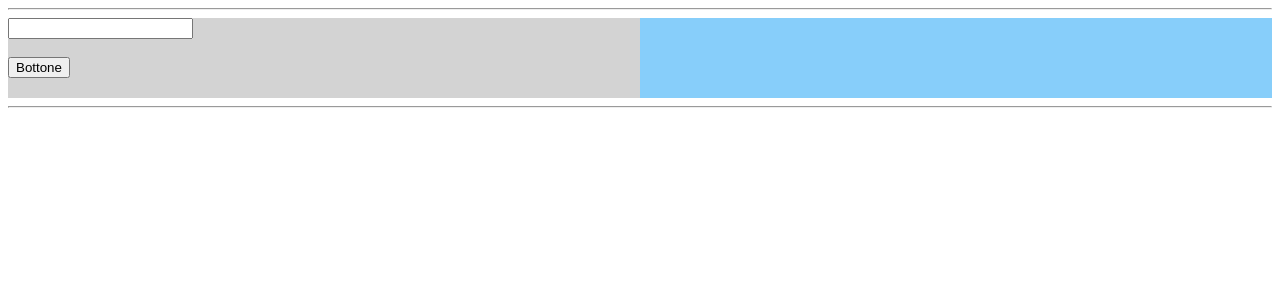
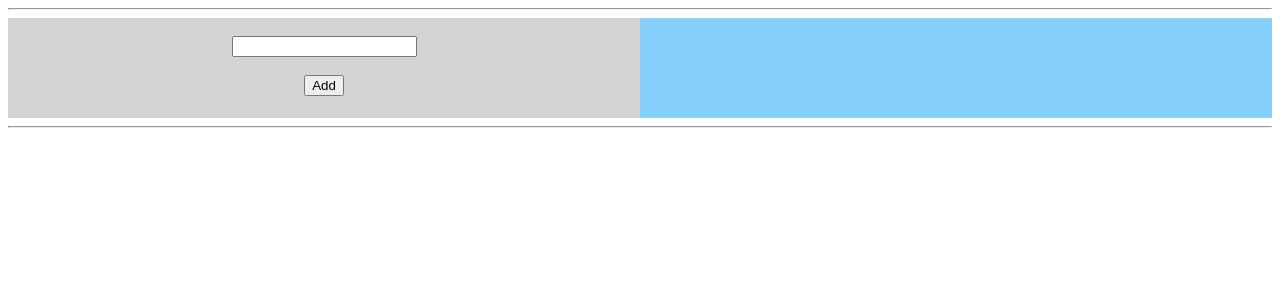
Before and after one commit to DavideCracco/angular-tmefpa, an Angular app: page / in a window 1280 px wide. Shown: the top 300 px of the page. Built offline with nearby package versions, Linux system fonts and the light colour scheme.

Commit message:
5 files modified

```diff
--- a/src/app/app.component.css
+++ b/src/app/app.component.css
@@ -2,14 +2,14 @@
   float: left;
   width: 50%;
   background-color: lightgray;
-  min-height: 80px;
+  min-height: 100px;
 }
 
 .column2{
   float: left;
   width: 50%;
   background-color: lightskyblue;
-  min-height: 80px;
+  min-height: 100px;
 }
 
 .row:after{
--- a/src/app/app.component.ts
+++ b/src/app/app.component.ts
@@ -9,7 +9,6 @@ export class AppComponent  {
   lista: any = [];
 
   setLista(element){
-    console.log(element.element);
     if(element.element != null || element.element != undefined){
       this.lista.push(element.element);
     }
--- a/src/app/controller/controller.component.html
+++ b/src/app/controller/controller.component.html
@@ -1,8 +1,10 @@
-<div>
+<div align="center">
+  <br>
   <input class="box" [(ngModel)]="element">
 </div>
 <br>
 
-<div>
-  <button type="button" (click)="onClick()">Bottone</button>
+<div align="center" >
+  <button type="button" (click)="onClick()">Add</button>
+  <br>
 </div>
--- a/src/app/lista/lista.component.html
+++ b/src/app/lista/lista.component.html
@@ -1 +1,9 @@
-<li *ngFor="let element of lista">{{element}}</li>
+<div>
+
+  <li *ngFor="let element of lista">
+    {{element}}
+    <input type="checkbox" name="{{element}}" (click)="onCbClick(this)">
+    </li>
+
+
+</div>
--- a/src/app/lista/lista.component.ts
+++ b/src/app/lista/lista.component.ts
@@ -1,5 +1,4 @@
 import { Component, Input, OnInit, EventEmitter } from '@angular/core';
-import { BusService } from '../bus.service';
 
 @Component({
   selector: 'app-lista',
@@ -10,12 +9,14 @@ export class ListaComponent implements OnInit {
   elementEvent = new EventEmitter<{element: any}>();
   @Input() lista = [];
 
-  constructor(public service: BusService) {
+  constructor() {
    }
 
   ngOnInit() {
   }
 
-
+  onCbClick(element){
+    this.lista.splice(this.lista.indexOf(element), 1);
+  }
 
 }
```
